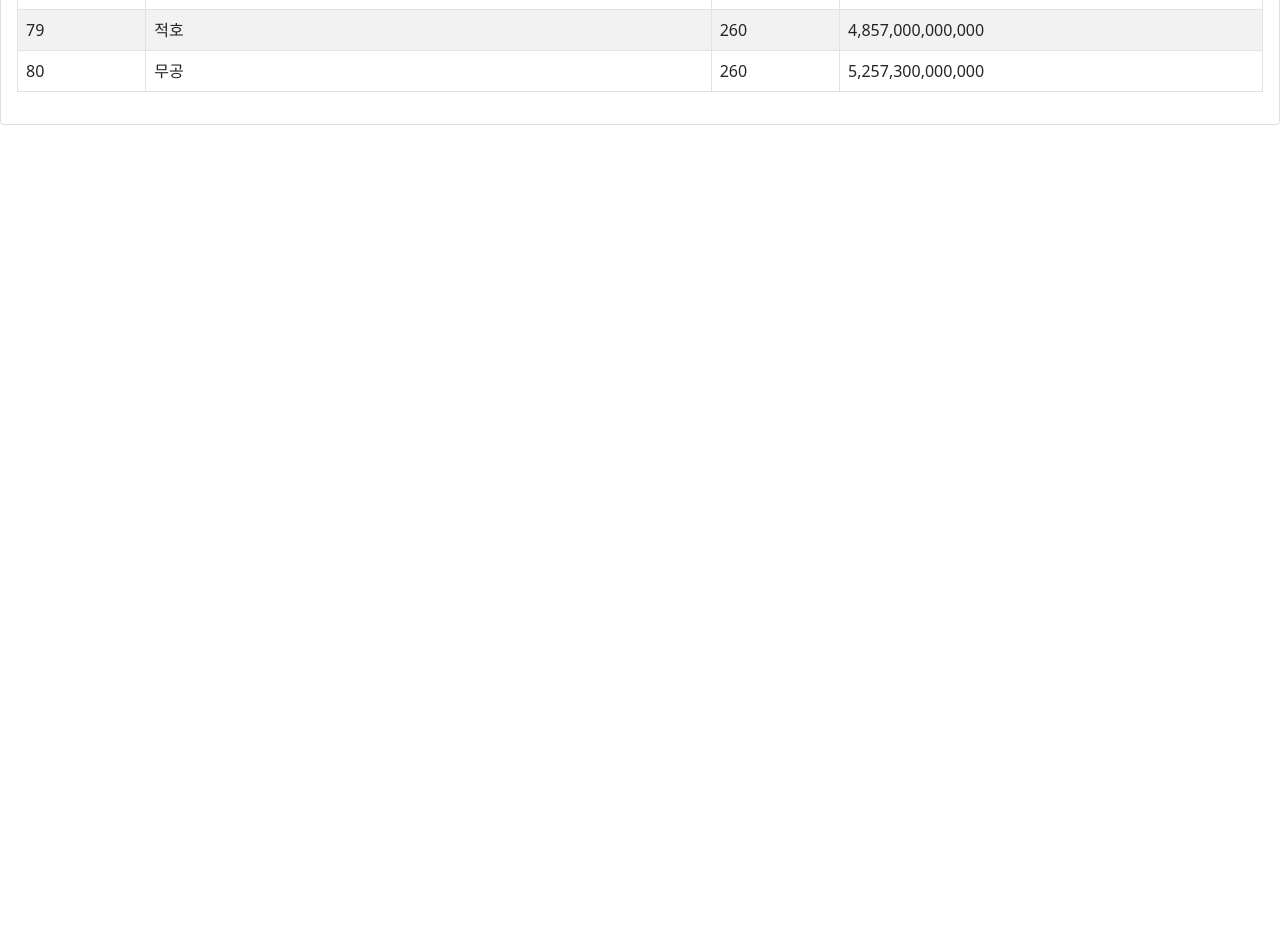
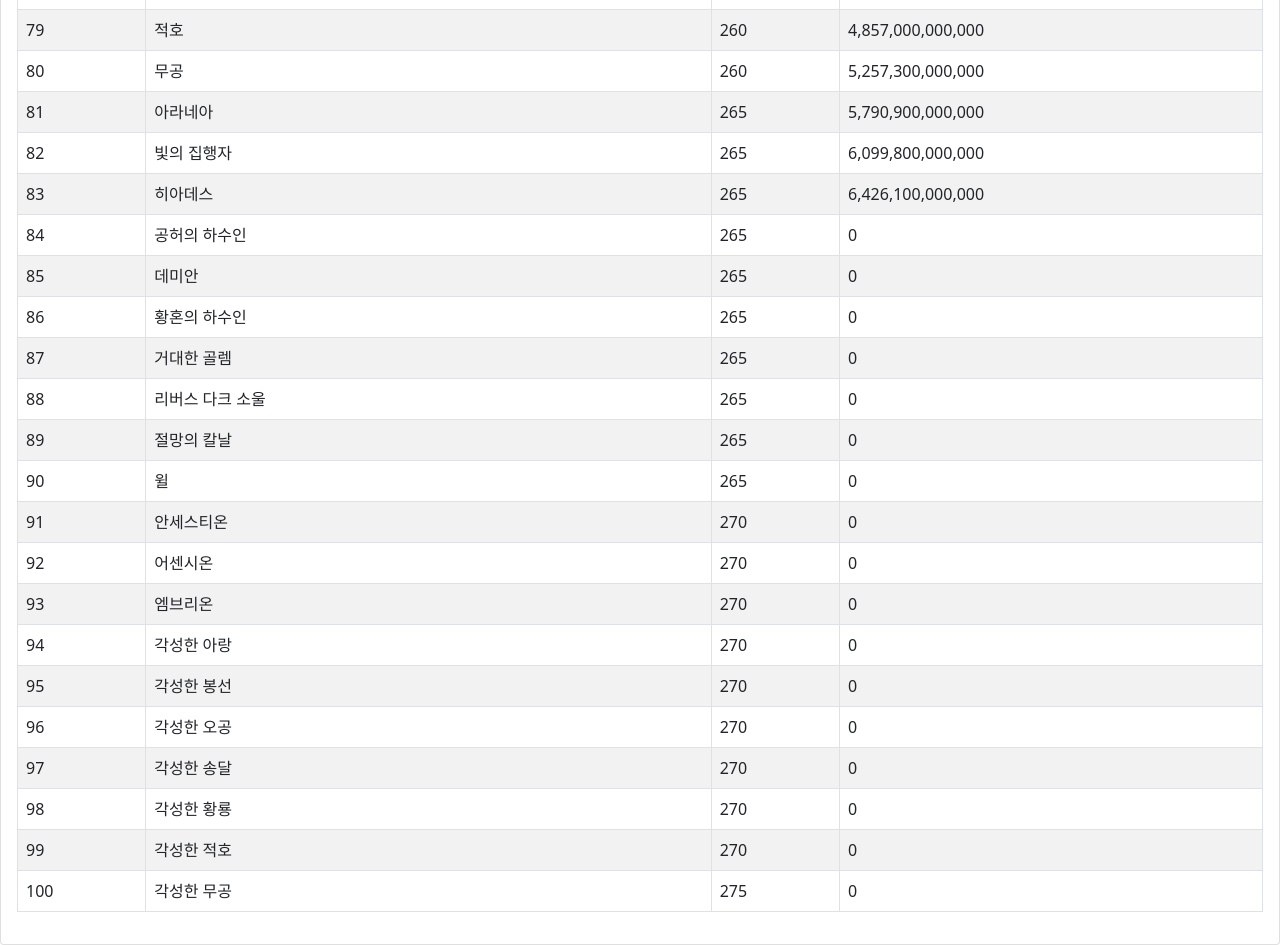
Before and after one commit to lms0806/MapleStroy-info, a React (Create React App) app: page /MapleStroy-info/Murng in a window 1280 px wide. Shown: the part 3360-4305 px from the top of the page. Before the commit the page ends 3485 px from the top, so only its background shows below. Built offline with nearby package versions, Linux system fonts and the light colour scheme; the HTML template or start-up script is replaced by a standard one.

Commit message:
무릉 층수 증가

```diff
--- a/src/page/Murng.js
+++ b/src/page/Murng.js
@@ -83,6 +83,26 @@ const Murng = () => {
     "황룡",
     "적호",
     "무공",
+    "아라네아",
+    "빛의 집행자",
+    "히아데스",
+    "공허의 하수인",
+    "데미안",
+    "황혼의 하수인",
+    "거대한 골렘",
+    "리버스 다크 소울",
+    "절망의 칼날",
+    "윌",
+    "안세스티온",
+    "어센시온",
+    "엠브리온",
+    "각성한 아랑",
+    "각성한 봉선",
+    "각성한 오공",
+    "각성한 송달",
+    "각성한 황룡",
+    "각성한 적호",
+    "각성한 무공",
   ];
   const level = [
     100, 102, 104, 106, 108, 110, 113, 115, 118, 120, 120, 123, 125, 128, 130,
@@ -90,7 +110,8 @@ const Murng = () => {
     170, 175, 180, 185, 190, 195, 200, 205, 210, 215, 220, 220, 220, 220, 220,
     230, 230, 230, 230, 230, 240, 240, 240, 240, 240, 245, 245, 245, 245, 245,
     250, 250, 250, 250, 250, 255, 255, 255, 255, 255, 260, 260, 260, 260, 260,
-    260, 260, 260, 260, 260,
+    260, 260, 260, 260, 260, 265, 265, 265, 265, 265, 265, 265, 265, 265, 265,
+    270, 270, 270, 270, 270, 270, 270, 270, 270, 275,
   ];
   const hp = [
     5200000, 5740800, 6307200, 6930000, 7549200, 12342000, 13923000, 15105000,
@@ -106,7 +127,9 @@ const Murng = () => {
     1785000000000, 1890000000000, 1911000000000, 1932000000000, 1953000000000,
     1974000000000, 1995000000000, 2016000000000, 2100000000000, 2310000000000,
     2625000000000, 2940000000000, 3255000000000, 3570000000000, 3915000000000,
-    4210000000000, 4535000000000, 4857000000000, 5257300000000,
+    4210000000000, 4535000000000, 4857000000000, 5257300000000, 5790900000000,
+    6099800000000, 6426100000000, 0, 0, 0, 0, 0, 0, 0, 0, 0, 0, 0, 0, 0, 0, 0,
+    0, 0,
   ];
   return (
     <div>
```
